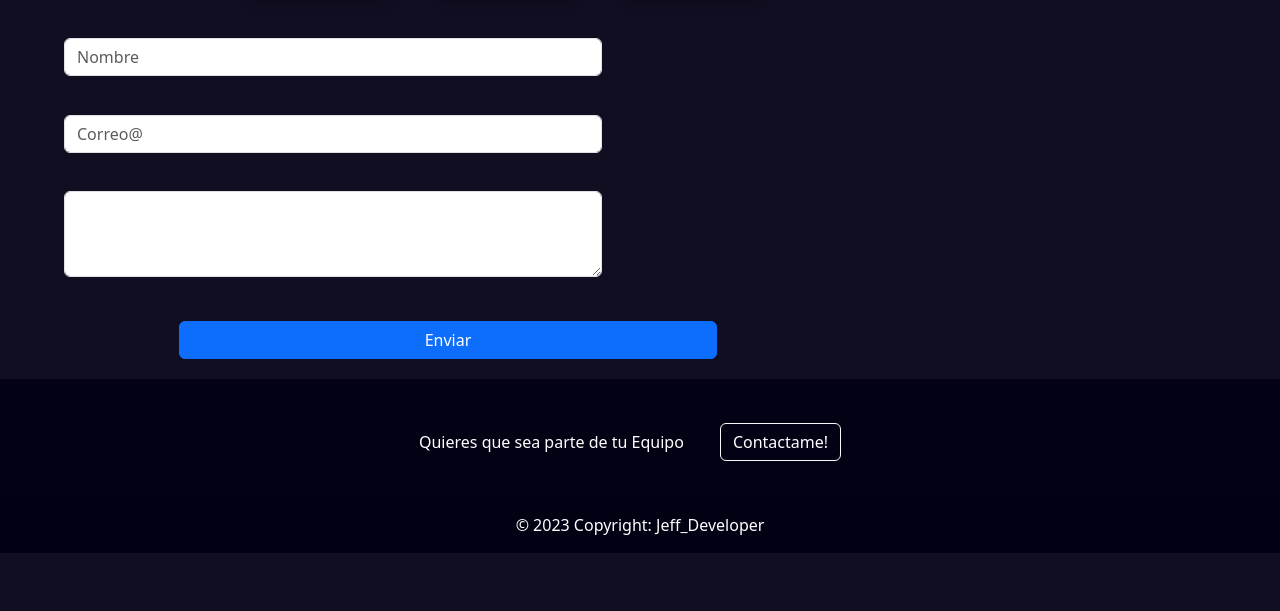
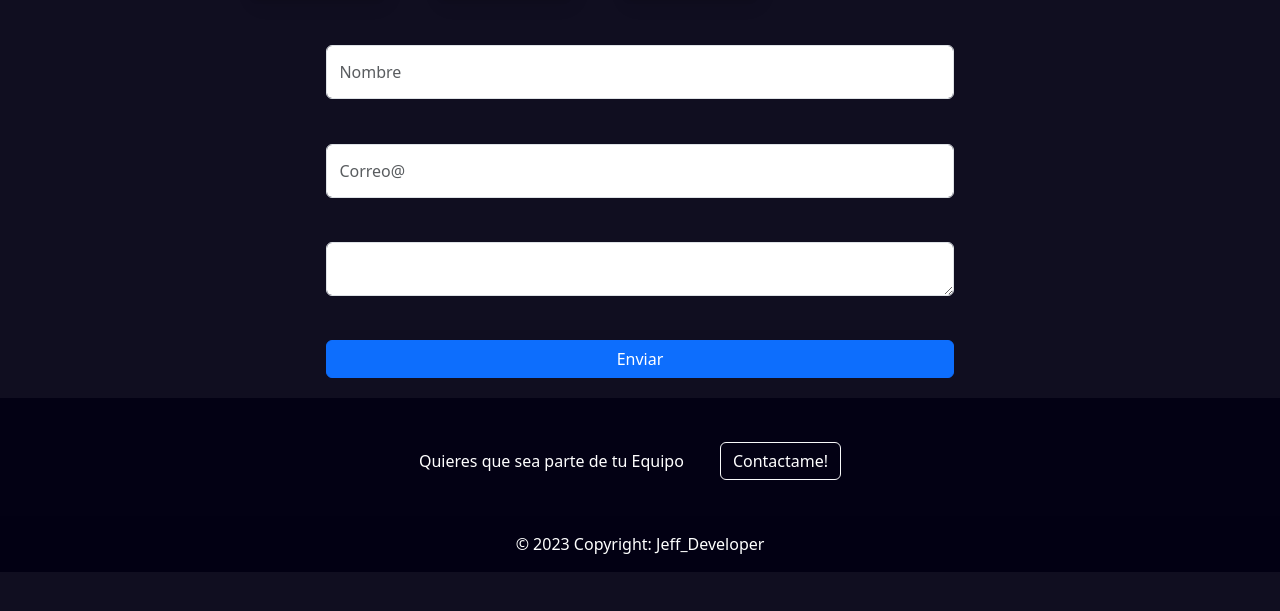
Before and after one commit to HaiDekimasu/portafolio_jeff, a Django app: page /portafolio/contacto/ in a window 1280 px wide. Shown: the part 48-659 px from the top of the page. Run offline with Django 4.2, Linux system fonts and the light colour scheme.

Commit message:
modified:   Templates/portafolio/contacto.html 	modified:   static/styles/estilos.css

```diff
--- a/Templates/portafolio/contacto.html
+++ b/Templates/portafolio/contacto.html
@@ -1,6 +1,10 @@
 {% extends "layout/base.html" %}
 {% load static %}
 {% block content %}
+{% comment %} revision de estilos para formulario {% endcomment %}
+<style class="navredes" display="Grid" with="50%"> </style>
+
+<style class="frame" margin=" 0px 30%"> </style>
 
 <form class="divcontac" action =""  method="post">
     {% csrf_token %}
--- a/static/styles/estilos.css
+++ b/static/styles/estilos.css
@@ -234,14 +234,14 @@ button {
     width: 100%;
     height: auto;
     display: flex;
+    justify-content: center;
     justify-items: center;
 
 }
 .form-group{
-    width: 60%;
-    margin-left: 5%;
+    width: 70%;
     flex-direction: column;
-    display: flow-root;
+    display: flex;
     align-items: center;
     justify-content: center;
 }
@@ -252,7 +252,6 @@ button {
 }
 .btn-primary{
     width: 70%;
-    margin-left: 15%;
     align-items: center;
     display: flex;
     text-align: center;
```
